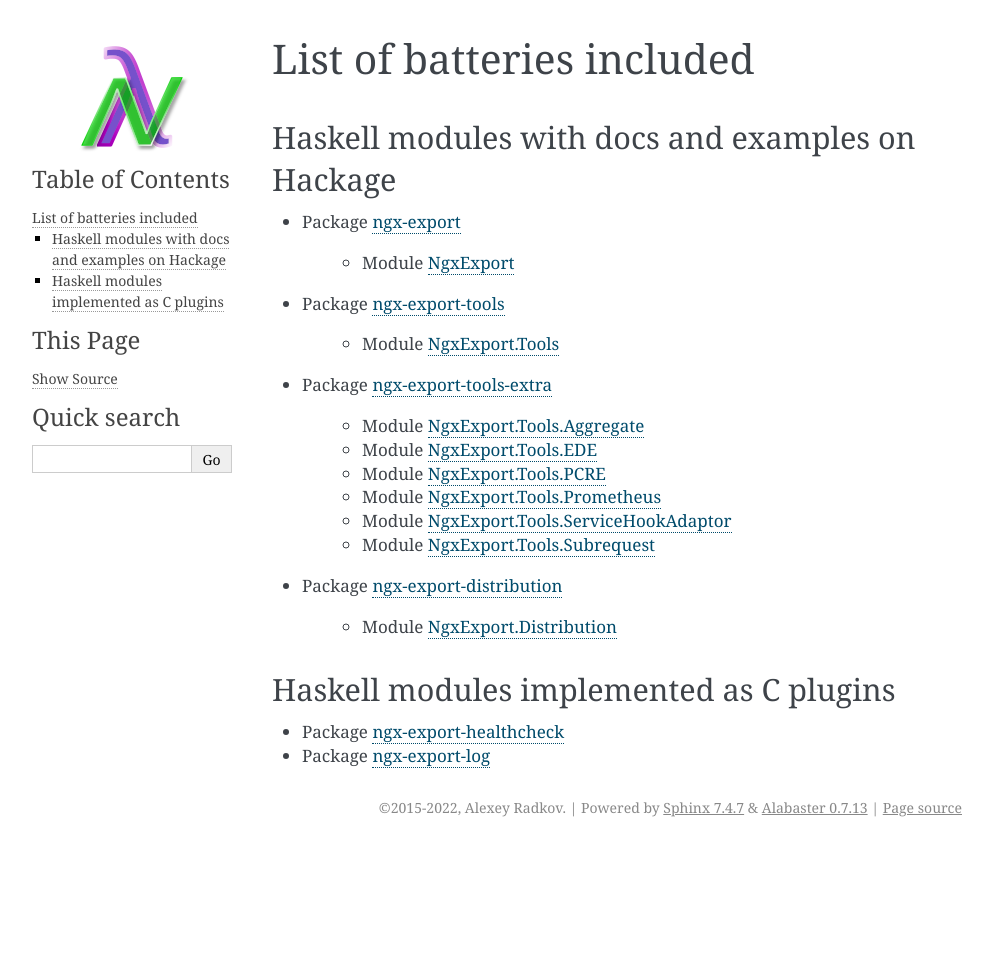
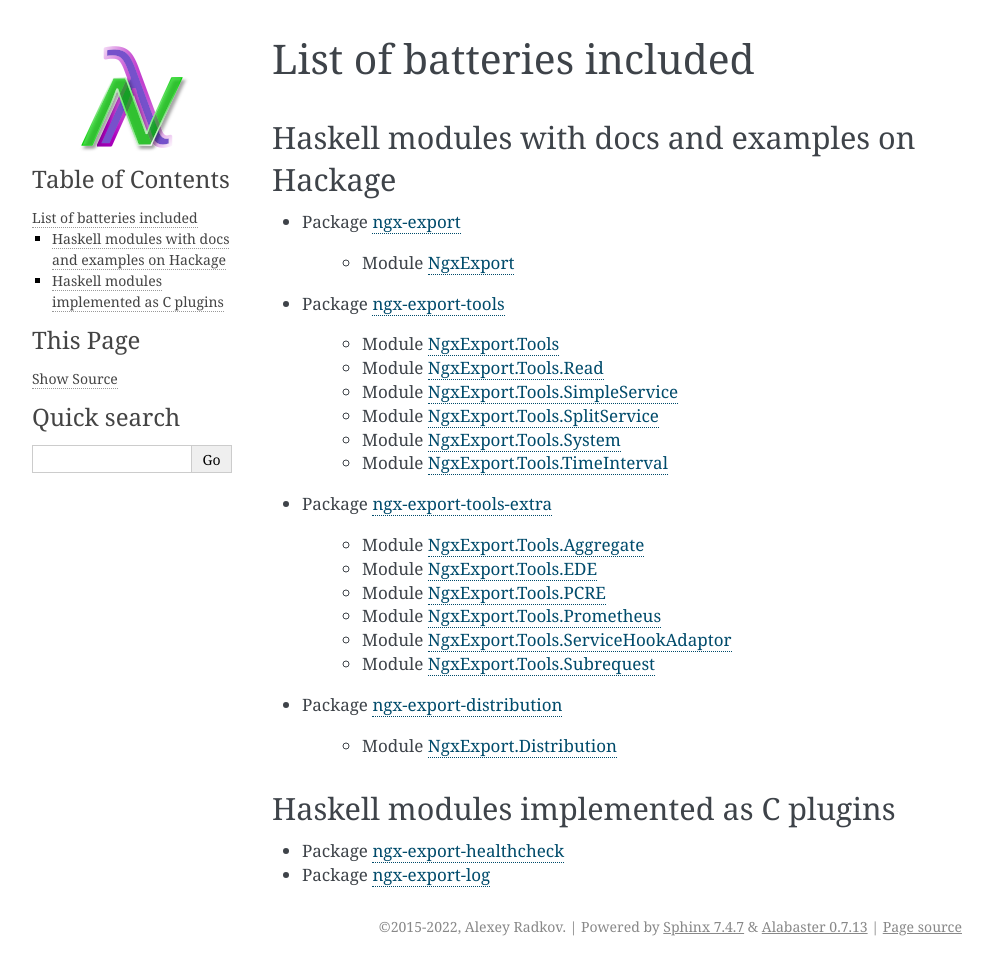
Before and after one commit to lyokha/nginx-haskell-module, a Sphinx documentation site: the page built from docs/list_of_batteries_included.rst, in a window 1280 px wide. Shown: the whole page, without its empty margins (148-1141 px from the left). Built offline with Sphinx 7.4.7, drawn with Linux system fonts in a browser that asks for light colours; before the commit the page ends 900 px from its top, so only the background shows below that.

```diff
--- a/docs/list_of_batteries_included.rst
+++ b/docs/list_of_batteries_included.rst
@@ -11,6 +11,11 @@
 * Package `ngx-export-tools <https://hackage.haskell.org/package/ngx-export-tools>`__
 
     * Module `NgxExport.Tools <https://hackage.haskell.org/package/ngx-export-tools/docs/NgxExport-Tools.html>`__
+    * Module `NgxExport.Tools.Read <https://hackage.haskell.org/package/ngx-export-tools/docs/NgxExport-Tools-Read.html>`__
+    * Module `NgxExport.Tools.SimpleService <https://hackage.haskell.org/package/ngx-export-tools/docs/NgxExport-Tools-SimpleService.html>`__
+    * Module `NgxExport.Tools.SplitService <https://hackage.haskell.org/package/ngx-export-tools/docs/NgxExport-Tools-SplitService.html>`__
+    * Module `NgxExport.Tools.System <https://hackage.haskell.org/package/ngx-export-tools/docs/NgxExport-Tools-System.html>`__
+    * Module `NgxExport.Tools.TimeInterval <https://hackage.haskell.org/package/ngx-export-tools/docs/NgxExport-Tools-TimeInterval.html>`__
 
 * Package `ngx-export-tools-extra <https://hackage.haskell.org/package/ngx-export-tools-extra>`__
 
```
Also changed, not shown: 4 other files.
